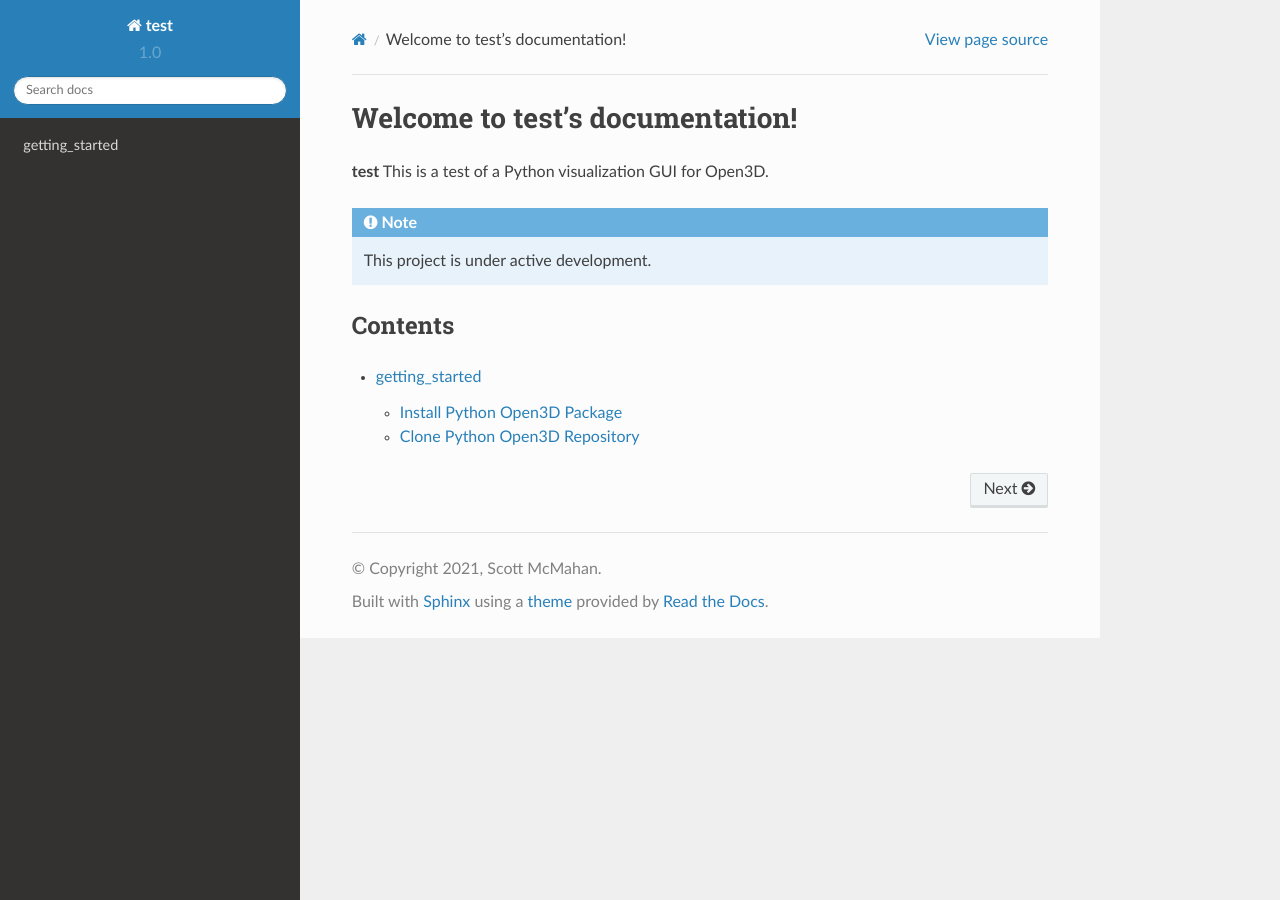
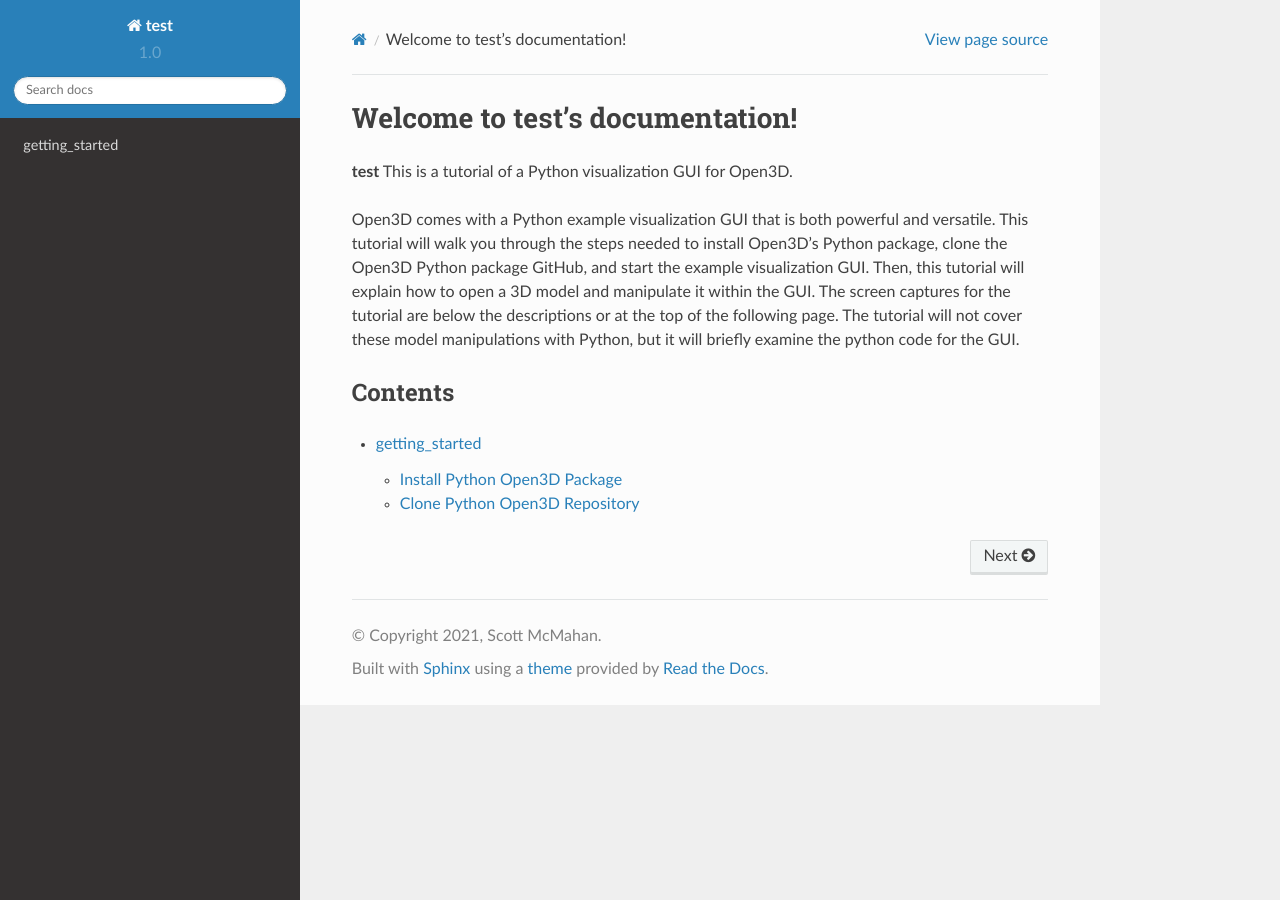
Before and after one commit to scottcm73/new-rtd-tutorial, a Sphinx documentation site: the page built from docs/source/index.rst, in a window 1280 px wide. Built offline with Sphinx 7.4.7 and the Read the Docs theme 2.0.0, drawn with Linux system fonts in a browser that asks for light colours.

Commit message:
Changed to Open3D tutorial

```diff
--- a/docs/source/index.rst
+++ b/docs/source/index.rst
@@ -1,13 +1,11 @@
 Welcome to test's documentation!
 ===================================
 
-**test** This is a test of a Python visualization GUI for Open3D.
+**test** This is a tutorial of a Python visualization GUI for Open3D.
+
+Open3D comes with a Python example visualization GUI that is both powerful and versatile. This tutorial will walk you through the steps needed to install Open3D's Python package, clone the Open3D Python package GitHub, and start the example visualization GUI. Then, this tutorial will explain how to open a 3D model and manipulate it within the GUI. The screen captures for the tutorial are below the descriptions or at the top of the following page. The tutorial will not cover these model manipulations with Python, but it will briefly examine the python code for the GUI.
 
 
-
-.. note::
-
-   This project is under active development.
 
 Contents
 --------
```
